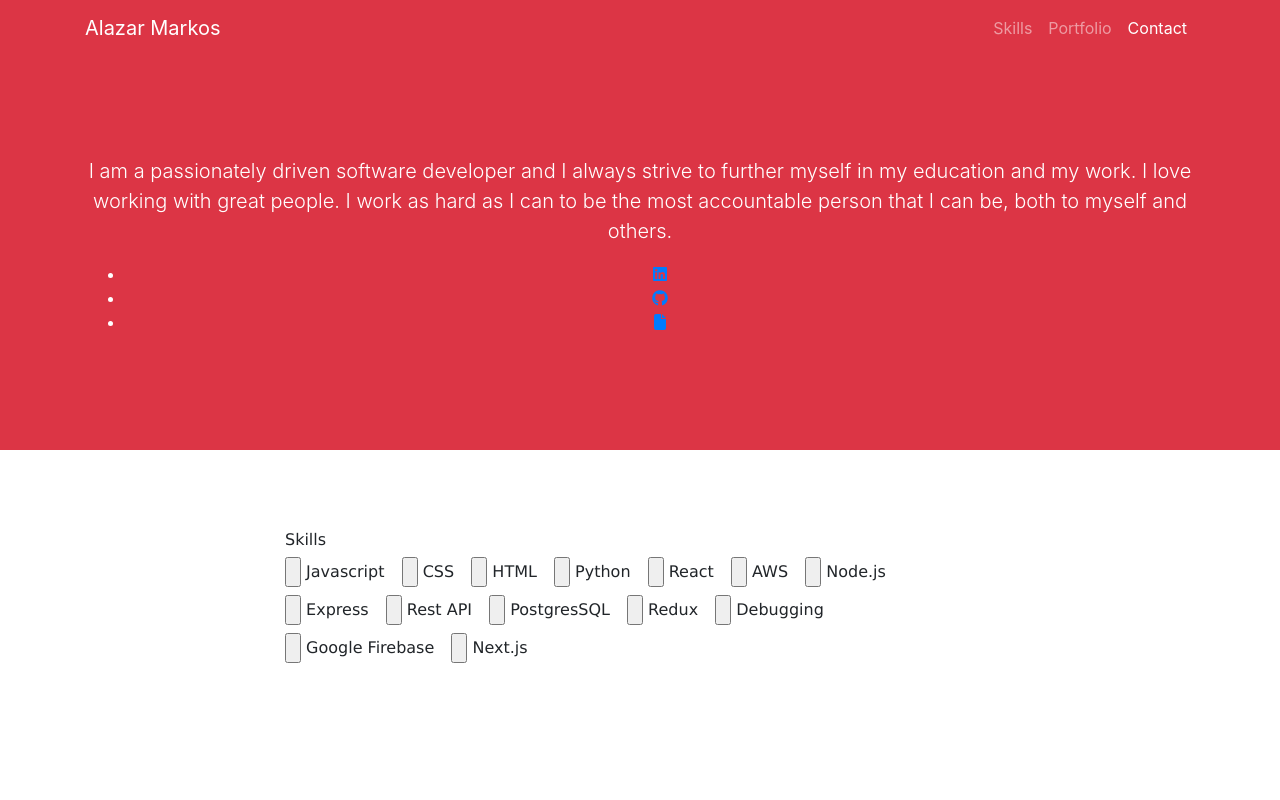
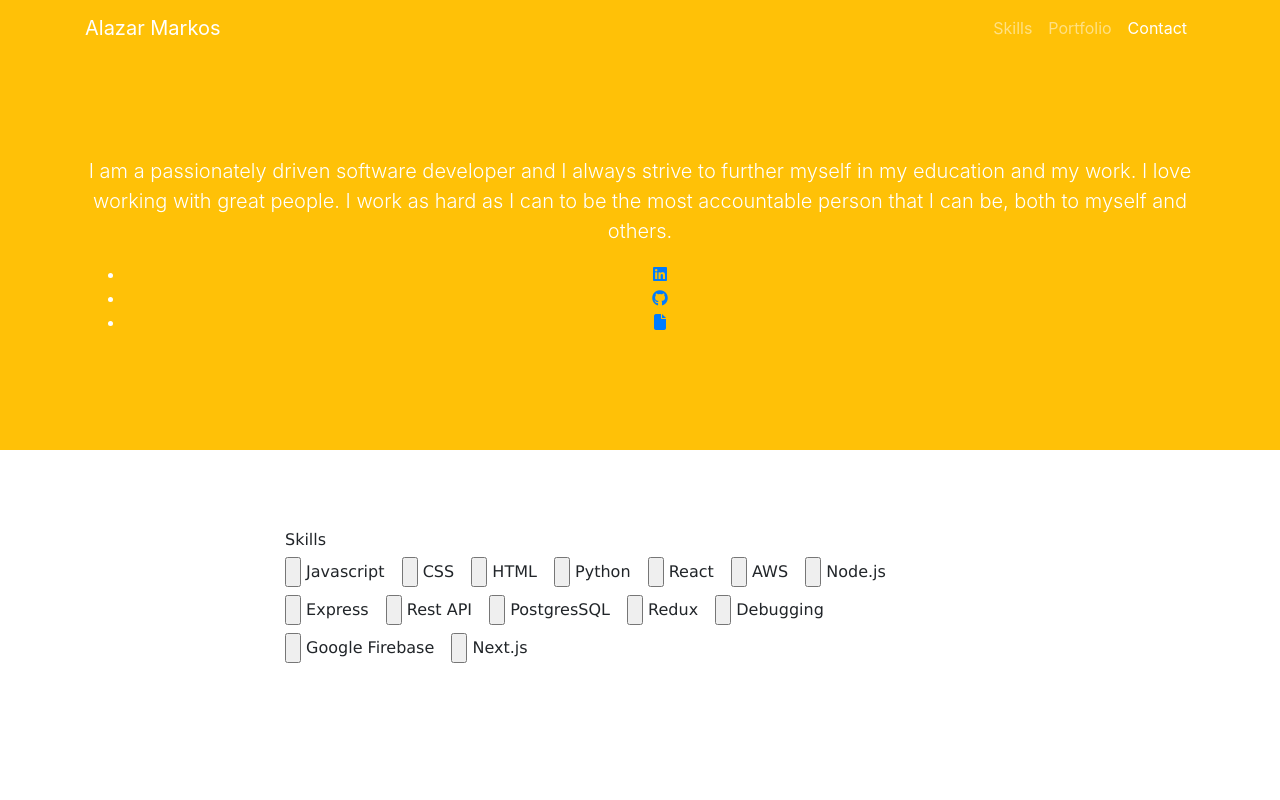
Before and after one commit to alazarabraham/portfolio-reboot, a website with bundled scripts: page index.html in a window 1280 px wide. Shown: the top 800 px of the page. Built offline with nearby package versions, Linux system fonts and the light colour scheme.

Commit message:
Update index.html

```diff
--- a/index.html
+++ b/index.html
@@ -47,7 +47,7 @@
   </nav>
 
 
-  <header class="bg-danger text-white">
+  <header class="bg-warning text-white">
     <div class="container text-center">
       <p class="lead">I am a passionately driven software developer and I always strive to further myself in my
         education and my work. I love working with great people. I work as hard as I can to be the most accountable
```
